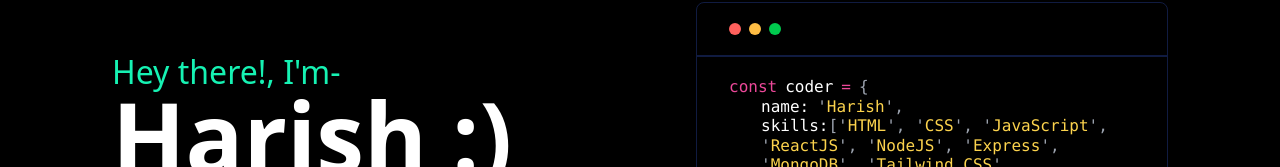
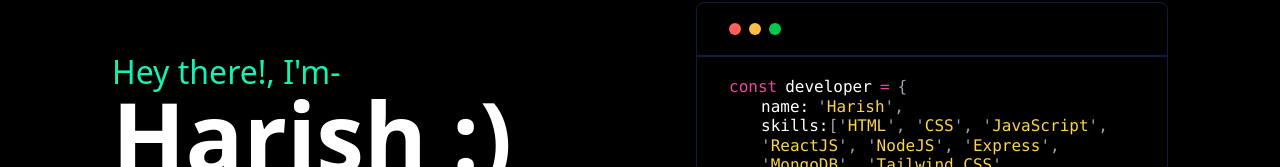
Before and after one commit to Harishgopal17/Portfolio, a React (Vite) app: page / in a window 1280 px wide. Shown: the part 234-401 px from the top of the page. Built offline with nearby package versions, Linux system fonts and the light colour scheme.

Commit message:
updated project section

```diff
--- a/src/components/ProjectCard.jsx
+++ b/src/components/ProjectCard.jsx
@@ -5,7 +5,7 @@
       {projects.map((project, index) => (
         <div
           key={index}
-          className="w-full lg:w-[700px] xl:w-[500px] h-auto bg-[#111111] rounded-lg flex flex-col hover:scale-[0.95] transition-all duration-300 cursor-pointer"
+          className="w-full lg:w-[700px] xl:w-[500px] h-auto bg-[#111111] rounded-lg flex flex-col hover:scale-[1.04] transition-all duration-300 cursor-pointer"
         >
           <div className="w-full">
             <img
--- a/src/sections/Hero.jsx
+++ b/src/sections/Hero.jsx
@@ -123,7 +123,7 @@
                 <code className="font-mono text-sm lg:text-base">
                   <div className="blink">
                     <span className="mr-2 text-pink-500">const</span>
-                    <span className="mr-2 text-white">coder</span>
+                    <span className="mr-2 text-white">developer</span>
                     <span className="mr-2 text-pink-500">=</span>
                     <span className="text-gray-400">{"{"}</span>
                   </div>
```
